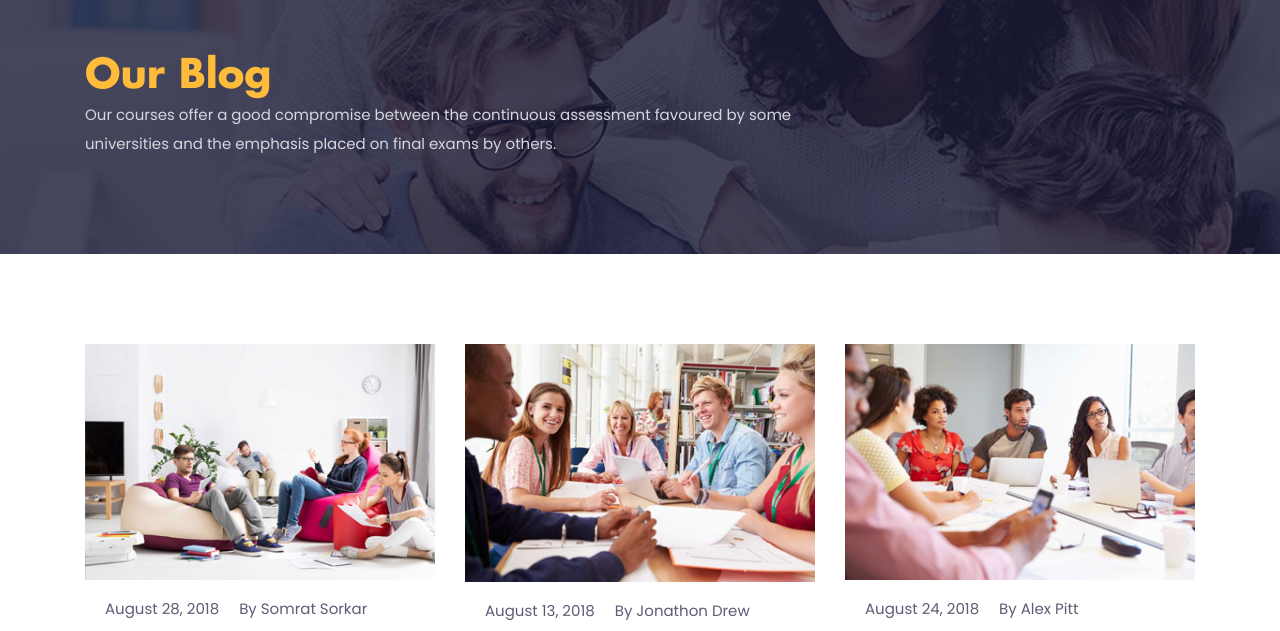
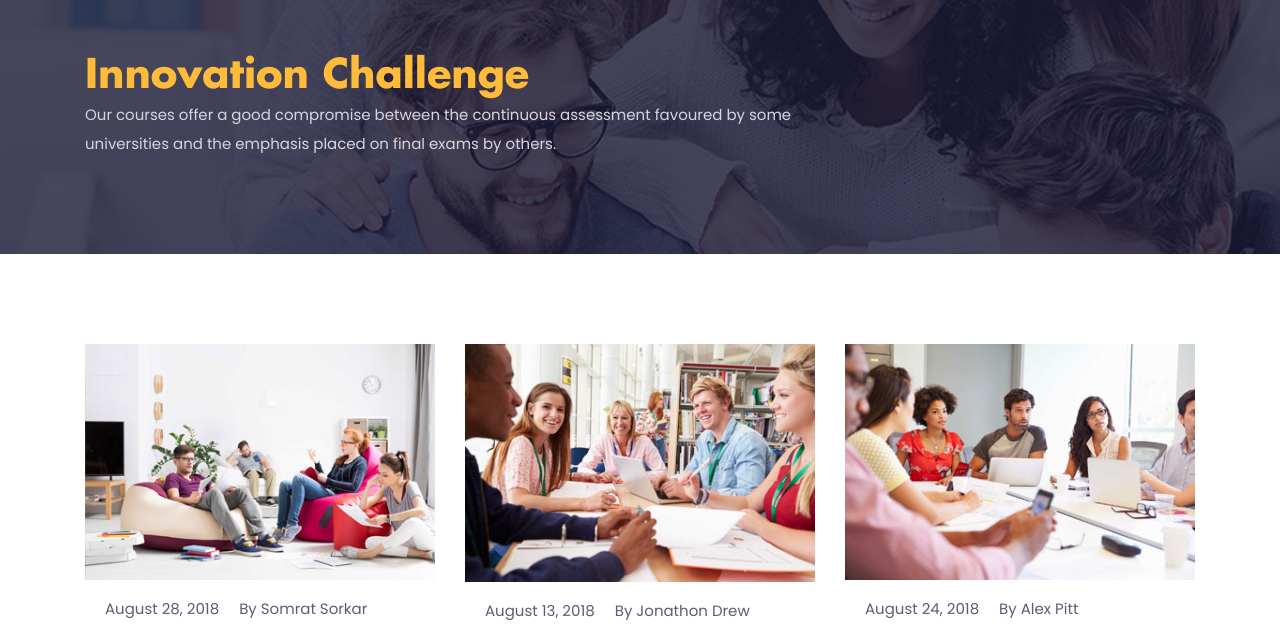
Before and after one commit to codewithsathya/gymkhana-innovation-challenge, a plain HTML site: page blog.html in a window 1280 px wide. Shown: the part 147-778 px from the top of the page. Drawn offline with Linux system fonts and the light colour scheme; some packages are replaced by stand-ins of ours.

Commit message:
edited html file

```diff
--- a/blog.html
+++ b/blog.html
@@ -3,7 +3,7 @@
 
 <head>
   <meta charset="utf-8">
-  <title>Educenter</title>
+  <title>Students Gymkhana, IIT Bhubaneswar</title>
 
   <!-- mobile responsive meta -->
   <meta name="viewport" content="width=device-width, initial-scale=1">
@@ -190,7 +190,7 @@
     <div class="row">
       <div class="col-md-8">
         <ul class="list-inline custom-breadcrumb">
-          <li class="list-inline-item"><a class="h2 text-primary font-secondary" href="@@page-link">Our Blog</a></li>
+          <li class="list-inline-item"><a class="h2 text-primary font-secondary" href="@@page-link">Innovation Challenge</a></li>
           <li class="list-inline-item text-white h3 font-secondary @@nasted"></li>
         </ul>
         <p class="text-lighten">Our courses offer a good compromise between the continuous assessment favoured by some universities and the emphasis placed on final exams by others.</p>
```
